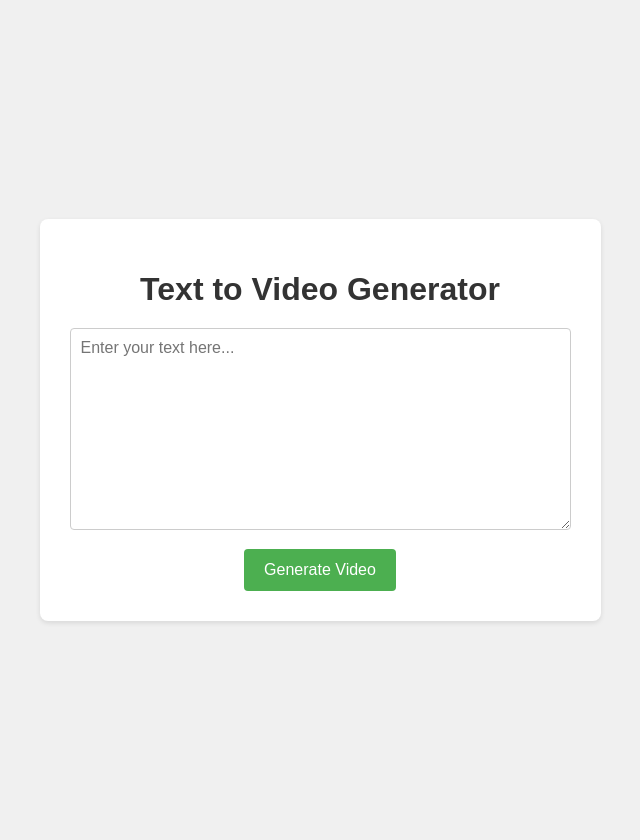
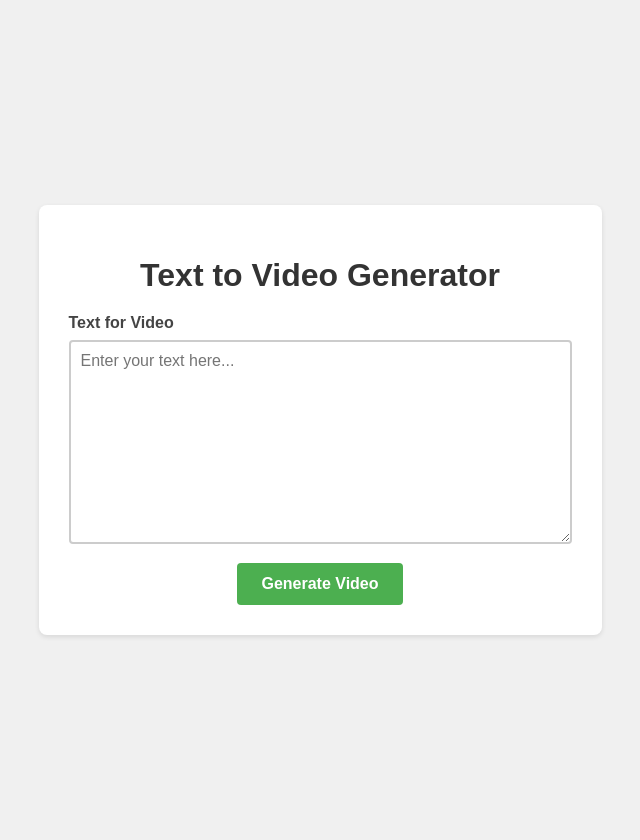
Before and after one commit to ittiphonbootjanda/Ittiphonbootjanda, a Flask app: page / in a window 1280 px wide. Shown: the whole page, without its empty margins (320-960 px from the left). Run offline with Flask 3, Linux system fonts and the light colour scheme.

Commit message:
🎨 Palette: Enhance form accessibility and submission feedback
- Added semantic <label> for video text input
- Improved focus states with :focus-visible and 0.2s transitions
- Added immediate visual feedback on form submission (disables button, changes text to "Generating...")
- Enhanced button styling for hover, active, and disabled states
- Added .Jules/palette.md with UX learnings

Co-authored-by: ittiphonbootjanda <207117495+ittiphonbootjanda@users.noreply.github.com>

```diff
--- a/static/style.css
+++ b/static/style.css
@@ -22,31 +22,64 @@ h1 {
     margin-bottom: 20px;
 }
 
+.form-label {
+    display: block;
+    text-align: left;
+    margin-bottom: 8px;
+    font-weight: 600;
+    color: #444;
+}
+
 textarea {
     width: 100%;
     padding: 10px;
-    border: 1px solid #ccc;
+    border: 2px solid #ccc;
     border-radius: 4px;
     box-sizing: border-box;
     margin-bottom: 15px;
     font-family: inherit;
     font-size: 1rem;
+    transition: border-color 0.2s, box-shadow 0.2s;
+}
+
+textarea:focus-visible {
+    outline: 2px solid transparent;
+    border-color: #4CAF50;
+    box-shadow: 0 0 0 3px rgba(76, 175, 80, 0.4);
 }
 
 input[type="submit"] {
     background-color: #4CAF50;
     color: white;
-    padding: 12px 20px;
+    padding: 12px 24px;
     border: none;
     border-radius: 4px;
     cursor: pointer;
     font-size: 1rem;
+    font-weight: 600;
+    transition: background-color 0.2s, transform 0.1s, box-shadow 0.2s;
 }
 
 input[type="submit"]:hover {
     background-color: #45a049;
 }
 
+input[type="submit"]:active {
+    transform: translateY(1px);
+}
+
+input[type="submit"]:focus-visible {
+    outline: 2px solid transparent;
+    box-shadow: 0 0 0 3px rgba(76, 175, 80, 0.4);
+}
+
+input[type="submit"]:disabled {
+    background-color: #2e7d32;
+    opacity: 0.7;
+    cursor: not-allowed;
+    transform: none;
+}
+
 .video-container {
     margin-top: 30px;
 }
--- a/templates/index.html
+++ b/templates/index.html
@@ -9,11 +9,22 @@
 <body>
     <div class="container">
         <h1>Text to Video Generator</h1>
-        <form action="/generate" method="post">
-            <textarea name="text" rows="10" cols="50" placeholder="Enter your text here..."></textarea>
+        <form id="generator-form" action="/generate" method="post">
+            <label for="video-text" class="form-label">Text for Video</label>
+            <textarea id="video-text" name="text" rows="10" cols="50" placeholder="Enter your text here..." required></textarea>
             <br>
-            <input type="submit" value="Generate Video">
+            <input id="submit-btn" type="submit" value="Generate Video">
         </form>
+
+        <script>
+            document.getElementById('generator-form').addEventListener('submit', function() {
+                const btn = document.getElementById('submit-btn');
+                setTimeout(function() {
+                    btn.disabled = true;
+                    btn.value = 'Generating...';
+                }, 0);
+            });
+        </script>
         {% if video_path %}
         <div class="video-container">
             <h2>Generated Video:</h2>
```
Also changed, not shown: .Jules/palette.md (added).
